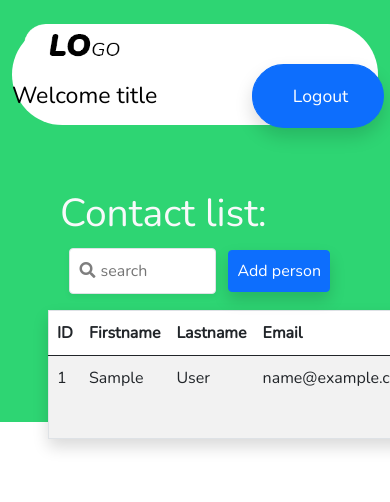
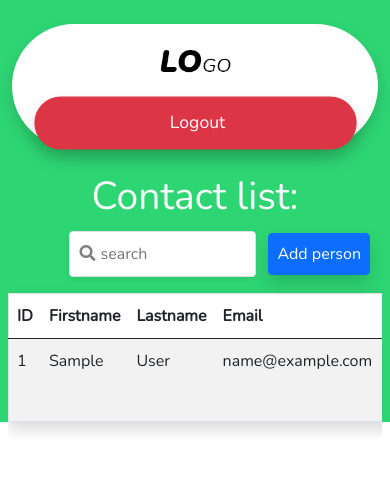
Before and after one commit to TijClass/Contact_application_Abdelaziz_Bardich, a PHP site: page / in a window 390 px wide; the page is wider, and only the part inside the window is pictured. Shown: the top 502 px of that part. Run offline with PHP 8.4, Linux system fonts and the light colour scheme; the visitor is signed in with stand-in values (Sample User, id 1); tables that the repository leaves empty hold one stand-in row (values such as "Sample post").

Commit message:
mobile version

```diff
--- a/add-modal.php
+++ b/add-modal.php
@@ -9,31 +9,31 @@
             <div class="modal-body">
               <form method="POST" action="./core/controllers/add-contact.php">
                 <div class="row">
-                    <div class="mb-3 col-6">
+                    <div class="mb-3 col-md-6">
                         <label for="first-name" class="col-form-label">First name:</label>
                         <input required type="text" name="fname" class="form-control" id="first-name">
                     </div>
-                    <div class="mb-3 col-6">
+                    <div class="mb-3 col-12 col-md-6">
                         <label for="last-name" class="col-form-label">Last name:</label>
                         <input required type="text" name="lname" class="form-control" id="last-name">
                     </div>
                 </div>
                 <div class="row">
-                    <div class="mb-3 col-6">
+                    <div class="mb-3 col-12 col-md-6">
                         <label for="email-text" class="col-form-label">Email:</label>
                         <input required type="email" name="email" class="form-control" id="email-txt">
                     </div>
-                    <div class="mb-3 col-6">
+                    <div class="mb-3 col-12 col-md-6">
                         <label for="adress-text" class="col-form-label">Adress:</label>
                         <input required type="text"  name="adress" class="form-control" id="adress-text">
                     </div>
                 </div>
                 <div class="row">
-                    <div class="mb-3 col-6">
+                    <div class="mb-3 col-12 col-md-6">
                         <label for="phone-text" class="col-form-label">Phone:</label>
                         <input required type="text" name="phone" class="form-control" id="phone-txt">
                     </div>
-                    <div class="mb-3 col-6">
+                    <div class="mb-3 col-12 col-md-6">
                         <label for="group-text" class="col-form-label d-block mb-1">Group:</label>
                         <input required class="shadow" type="radio" name="group" id="family" value="family"> <label for="family">Family</label>
                         <input required class="shadow" type="radio" name="group" id="friend" value="friend"> <label for="friend">Friend</label>
--- a/assets/css/style.css
+++ b/assets/css/style.css
@@ -135,3 +135,18 @@ input {
      transform: rotateX(0deg);
    }
  }
+
+
+
+ /* Fixing resoponsive errors */
+ @media screen and (max-width:768px){
+  h1.text-light {
+    font-size: 2rem;
+}
+.logout-btn {
+  width: 75vw;
+}
+h2.text-light {
+  text-align: center;
+}
+ }
--- a/core/controllers/logout.php
+++ b/core/controllers/logout.php
@@ -9,4 +9,4 @@ session_destroy();
 setcookie("login_email","", time() - (86400 * 30), "/");
 setcookie("login_key","", time() - (86400 * 30), "/");
 // redirect to login.php
-header("location: login.php");
+header("location: ../../login.php");
--- a/edit-modal.php
+++ b/edit-modal.php
@@ -10,31 +10,31 @@
               <form method="POST" action="./core/controllers/edit-contact.php">
               <input type="hidden" name="id" id="old-id">
                 <div class="row">
-                    <div class="mb-3 col-6">
+                    <div class="mb-3 col-12 col-md-6">
                         <label for="first-name" class="col-form-label">First name:</label>
                         <input required type="text" name="fname" class="form-control" id="old-first-name">
                     </div>
-                    <div class="mb-3 col-6">
+                    <div class="mb-3 col-12 col-md-6">
                         <label for="last-name" class="col-form-label">Last name:</label>
                         <input required type="text" name="lname" class="form-control" id="old-last-name">
                     </div>
                 </div>
                 <div class="row">
-                    <div class="mb-3 col-6">
+                    <div class="mb-3 col-12 col-md-6">
                         <label for="email-text" class="col-form-label">Email:</label>
                         <input required type="email" name="email" class="form-control" id="old-email-txt">
                     </div>
-                    <div class="mb-3 col-6">
+                    <div class="mb-3 col-12 col-md-6">
                         <label for="adress-text" class="col-form-label">Adress:</label>
                         <input required type="text"  name="adress" class="form-control" id="old-adress-text">
                     </div>
                 </div>
                 <div class="row">
-                    <div class="mb-3 col-6">
+                    <div class="mb-3 col-12 col-md-6">
                         <label for="phone-text" class="col-form-label">Phone:</label>
                         <input required type="text" name="phone" class="form-control" id="old-phone-txt">
                     </div>
-                    <div class="mb-3 col-6">
+                    <div class="mb-3 col-12 col-md-6">
                         <label for="group-text" class="col-form-label d-block mb-1">Group:</label>
                         <input required class="shadow" type="radio" name="group" id="old-family" value="family" > <label for="family">Family</label>
                         <input required class="shadow" type="radio" name="group" id="old-friend" value="friend"> <label for="friend">Friend</label>
--- a/index.php
+++ b/index.php
@@ -30,13 +30,16 @@ try {
     </div>
     <header class="pt-4 mb-3">
         <div class="container">
-            <div class="row d-flex align-items-center b-header rounded-pill bg-white">
-                <div class="col-12 col-md-2 text-md-left">
-                    <div class="logo"><img src="./assets/img/logos/logo.png" alt="Website logo"></div>
+            <div class="row d-flex align-items-center b-header rounded-pill bg-white shadow">
+                <div class="col-12 col-md-2 text-center text-md-left">
+                    <div class="logo text-center text-md-left">
+                        <img src="./assets/img/logos/logo.png" alt="Website logo" class="d-none d-md-block">
+                        <img src="./assets/img/logos/logo.png" alt="Website logo" class="d-md-none mx-auto my-3">
+                    </div>
                 </div>
-                <div class="col-12 col-md-10 p-0 text-center d-flex justify-content-between align-items-center">
-                    <div class="text-left"><h1 class="h3">Welcome title</h1></div>
-                    <div class="text-right"><a href="./core/controllers/logout.php" class="btn btn-primary rounded-pill py-3 shadow logout-btn"><i class="fa fa-row-left"></i> Logout</a></div>
+                <div class="col-12 col-md-10 p-0 text-center d-flex justify-content-between align-items-center flex-column flex-md-row">
+                    <div class="text-left d-none d-md-block mb-3 mb-md-0"><h1 class="h3">Welcome title</h1></div>
+                    <div class="text-right"><a href="./core/controllers/logout.php" class="btn btn-danger d-block rounded-pill py-md-3 shadow logout-btn"><i class="fa fa-row-left"></i> Logout</a></div>
                 </div>
             </div>
         </div>
@@ -45,7 +48,7 @@ try {
         <section>
             <div class="container">
                 <div class="row">
-                    <div class="col-12 p-5">
+                    <div class="col-12 p-2 p-md-5">
                             <div class="row m-0">
                                 <div class="col-12 col-md-6">
                                     <h2 class="text-light">Contact list:</h2>
@@ -62,7 +65,7 @@ try {
                                     </div>
                                 </div>
                             </div>
-                            <div class="col-12">
+                            <div class="col-12 table-responsive">
                                 <table class="table table-striped shadow border rounded bg-white rounded mt-3">
                                     <thead>
                                         <th scope="col">ID</th>
@@ -80,7 +83,7 @@ try {
                                     foreach($data as $row){
                                         echo '
                                         <tr data-id="'.$row['id'].'">
-                                            <td>'.$row['id'].'</td>
+                                            <td scope="row">'.$row['id'].'</td>
                                             <td>'.$row['first_name'].'</td>
                                             <td>'.$row['last_name'].'</td>
                                             <td>'.$row['email'].'</td>
```
Also changed, not shown: login.php (+5 -5 lines).
